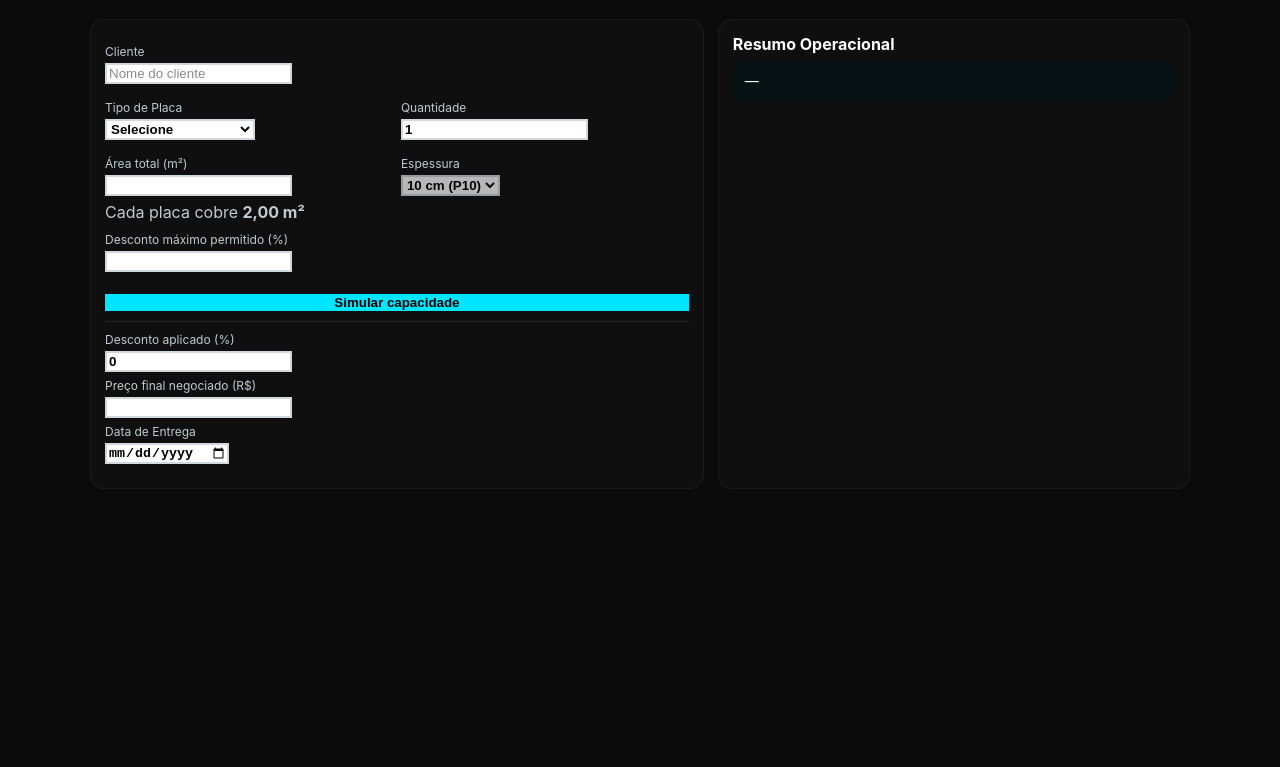
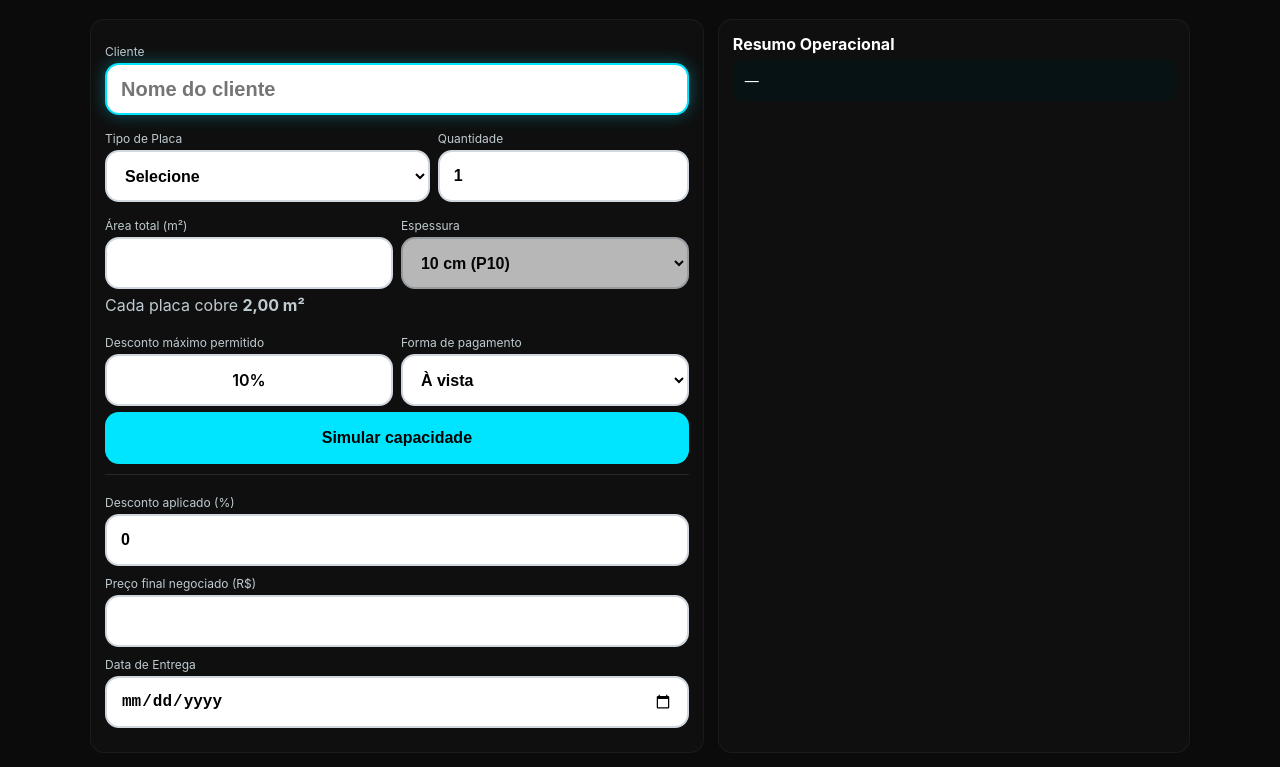
Before and after one commit to jornadasaosucesso/fast-eps, a plain HTML site: page orcamento.html in a window 1280 px wide. Shown: the part 56-823 px from the top of the page. Before the commit the page ends 800 px from the top, so only its background shows below. Drawn offline with nearby package versions, Linux system fonts and the light colour scheme.

Commit message:
Backup automatico antes do pull - 16/12/2025 11:06:28,70

```diff
--- a/orcamento.html
+++ b/orcamento.html
@@ -5,7 +5,6 @@
 <meta name="viewport" content="width=device-width,initial-scale=1" />
 <title>Orçamento — FAST EPS</title>
 
-    <!-- PDF -->
 <script src="https://cdnjs.cloudflare.com/ajax/libs/jspdf/2.5.1/jspdf.umd.min.js"></script>
 
 <style>
@@ -42,7 +41,9 @@
   border:1px solid rgba(255,255,255,.05);
 }
 label{font-size:12px;color:var(--muted)}
-    input, select {
+
+/* REMOVIDO ESTILO CONFLITANTE ANTIGO */
+/* input, select {
   background: #ffffff;
   color: #000000;
   border: 2px solid #d0d7de;
@@ -58,7 +59,8 @@
   outline: none;
   border-color: var(--accent);
   box-shadow: 0 0 0 2px rgba(0,229,255,0.2);
-    }
+} */
+
 .row{display:flex;gap:8px}
 .row>*{flex:1}
 .card label {
@@ -66,16 +68,21 @@
   display: block;
 }
 
-    input, select {
+/* REMOVIDO ESTILO CONFLITANTE ANTIGO */
+/* input, select {
   margin-top: 4px;
-    }
+} */
 
 hr {
   margin: 18px 0;
 }
 
 button.btn {
-      margin-top: 12px;
+  /* margin-top: 12px; Adicionado no HTML com a div .campo */
+  height: 52px; /* Padronizado para a altura dos campos */
+  font-size: 16px;
+  padding: 0 14px; /* Ajuste de padding */
+  border-radius: 14px; /* Padronizado para a borda dos campos */
 }
 
 .btn{
@@ -99,6 +106,175 @@
 .hidden{display:none}
 hr{border:none;border-top:1px solid rgba(255,255,255,.1);margin:10px 0}
 ul{padding-left:18px;margin:6px 0}
+
+/* =========================
+RESUMO OPERACIONAL
+========================= */
+.resumo-card{
+  display:flex;
+  flex-direction:column;
+}
+
+.resumo-header{
+  font-weight:700;
+  margin-bottom:8px;
+  padding-bottom:8px;
+  border-bottom:1px solid rgba(255,255,255,.12);
+}
+
+/* =========================
+  RESPONSIVO – CELULAR
+========================= */
+@media (max-width: 900px){
+  .wrap{
+    grid-template-columns:1fr;
+  }
+
+.resumo-card{
+  margin-top:10px;
+}
+}
+/* REMOVIDO ESTILO ANTIGO */
+/* .desconto-fixo{
+  display:inline-flex;
+  align-items:center;
+  justify-content:center;
+
+  margin-top:6px;
+  padding:6px 14px;
+  min-width:64px;
+
+  background:#ffffff;
+  color:#000000;
+
+  border-radius:10px;
+  border:2px solid #d0d7de;
+
+  font-weight:700;
+  font-size:14px;
+} */
+
+/* REMOVIDO ESTILO CONFLITANTE ANTIGO */
+/* #cliente{
+  font-size:18px;
+  padding:12px 14px;
+  font-weight:700;
+
+  border:2px solid var(--accent);
+  border-radius:12px;
+
+  background:#ffffff;
+  color:#000;
+
+  box-shadow:0 0 12px rgba(0,229,255,.35);
+} */
+
+/* REMOVIDO ESTILO CONFLITANTE ANTIGO DE PAGAMENTO */
+/* .pagamento{
+  width:100%;
+  padding:8px 10px;
+  font-size:14px;
+  font-weight:600;
+
+  background:#f2f2f2;
+  color:#666;
+
+  border:2px dashed #bfcbd0;
+  border-radius:10px;
+
+  cursor:not-allowed;
+} */
+
+@media(max-width:600px){
+  /* #cliente{ REMOVIDO */
+    /* font-size:16px; REMOVIDO */
+  /* } REMOVIDO */
+
+  .row{
+    flex-direction:column;
+  }
+}
+/* REMOVIDO ESTILO CONFLITANTE ANTIGO DE CAMPO CLIENTE */
+/* .campo-cliente input{
+  width:100%;
+  height:56px;
+  font-size:20px;
+  font-weight:600;
+  padding:12px 16px;
+  border-radius:14px;
+  border:2px solid #00eaff;
+  background:#fff;
+  box-shadow:0 0 18px rgba(0,234,255,.35);
+} */
+
+.col-maior{
+  flex:2;
+}
+
+.col-menor{
+  flex:1;
+}
+/* REMOVIDO ESTILO CONFLITANTE ANTIGO DE SELECT */
+/* select{
+  width:100%;
+  height:44px;
+  font-size:16px;
+  border-radius:10px;
+} */
+
+/* =========================
+  PADRÃO ÚNICO DE CAMPOS
+========================= */
+
+.campo{
+  display:flex;
+  flex-direction:column;
+  gap:4px; /* Altura de 4px entre label e input */
+}
+
+/* ESTILO PADRÃO PARA TODOS OS INPUTS/SELECTS */
+.campo input,
+.campo select,
+.campo .campo-fixo{
+  height:52px; /* Altura padronizada */
+  padding:12px 14px;
+  font-size:16px;
+  font-weight:600;
+
+  background:#ffffff;
+  color:#000;
+
+  border-radius:14px;
+  border:2px solid #d0d7de;
+
+  transition:.2s;
+}
+
+/* foco */
+.campo input:focus,
+.campo select:focus{
+  border-color:#00e5ff;
+  box-shadow:0 0 0 3px rgba(0,229,255,.25);
+  outline:none;
+}
+
+/* CAMPO CLIENTE - MANTENDO O DESTAQUE/COR, MAS PADRONIZANDO A ALTURA COM O ESTILO ACIMA */
+.campo-cliente input{
+  /* height:60px; REMOVIDO PARA USAR 52PX PADRÃO */
+  font-size:20px;
+  font-weight:700;
+
+  border-color:#00e5ff;
+  box-shadow:0 0 16px rgba(0,229,255,.35);
+}
+
+.campo-fixo{
+  display:flex;
+  align-items:center;
+  justify-content:center;
+  font-weight:700;
+}
+
 </style>
 </head>
 
@@ -108,32 +284,35 @@
 <h1>Orçamento — FAST EPS</h1>
 
 <div class="card">
-
-    <label>Cliente</label>
-    <input id="cliente" placeholder="Nome do cliente">
-
-    <div class="row" style="margin-top:6px">
-      <div>
-        <label>Tipo de Placa</label>
-        <select id="produto">
-          <option value="">Selecione</option>
-          <option value="painel_p10_50g">Placa Interna (50G)</option>
-          <option value="painel_p10_65g">Placa Externa (65G)</option>
-        </select>
-      </div>
-      <div>
-        <label>Quantidade</label>
-        <input id="quantidade" type="number" min="1" value="1">
+<div class="row">
+  <div class="campo campo-cliente"> <label>Cliente</label>
+    <input id="cliente" type="text" placeholder="Nome do cliente">
   </div>
 </div>
 
+
+<div class="row" style="margin-top:6px"> <div class="col-maior">
+    <div class="campo"> <label>Tipo de Placa</label>
+      <select id="tipoPlaca">
+        <option>Selecione</option>
+        <option value="painel_p10_50g">EPS Padrão</option>
+        <option value="painel_p10_65g">EPS Estrutural</option>
+      </select>
+    </div>
+  </div>
+
+  <div class="col-menor">
+    <div class="campo"> <label>Quantidade</label>
+      <input id="quantidade" type="number" value="1" maxlength="6"> </div>
+  </div>
+
+</div>
+
     <div class="row" style="margin-top:6px">
-      <div>
-        <label>Área total (m²)</label>
-        <input id="area" type="number">
+      <div class="campo"> <label>Área total (m²)</label>
+        <input id="area" type="number" maxlength="6">
       </div>
-      <div>
-        <label>Espessura</label>
+      <div class="campo"> <label>Espessura</label>
         <select disabled>
           <option>10 cm (P10)</option>
         </select>
@@ -144,25 +323,48 @@
       Cada placa cobre <b>2,00 m²</b>
     </div>
 
-    <label style="margin-top:10px">Desconto máximo permitido (%)</label>
-    <input id="descontoMax" type="number" readonly>
+    <div class="row" style="margin-top:10px">
 
-    <div class="row" style="margin-top:10px">
-      <button class="btn" onclick="simular()">Simular capacidade</button>
+  <div class="campo"> <label>Desconto máximo permitido</label>
+    <div class="campo-fixo">
+    <span id="descontoMaxTexto">10%</span>
+  </div>
+  </div>
+
+<div class="campo">
+  <label>Forma de pagamento</label>
+  <select> <option>À vista</option>
+    <option>PIX</option>
+    <option>Boleto</option>
+    <option>Cartão</option>
+    <option>Parcelado</option>
+  </select>
+</div>
+
+</div>
+
+<input id="descontoMax" type="hidden" value="10">
+
+<div class="campo" style="margin-top:6px"> <button class="btn" style="width:100%" onclick="simular()">
+    Simular capacidade
+  </button>
 </div>
 
     <hr>
 
-    <label style="margin-top:6px">Desconto aplicado (%)</label>
-    <input id="descontoAplicado" type="number" value="0" oninput="recalcularDesconto()">
+<div class="campo"> <label>Desconto aplicado (%)</label>
+    <input id="descontoAplicado" type="number" value="0" oninput="recalcularDesconto()" maxlength="6">
+</div>
 
-    <label style="margin-top:6px">Preço final negociado (R$)</label>
-    <input id="precoFinal" type="text" oninput="recalcularPrecoFinal()">
+<div class="campo"> <label>Preço final negociado (R$)</label>
+    <input id="precoFinal" type="text" oninput="recalcularPrecoFinal()" maxlength="9"> </div>
 
-    <label style="margin-top:6px">Data de Entrega</label>
+<div class="campo"> <label>Data de Entrega</label>
     <input id="dataEntrega" type="date">
+</div>
 
     <div class="row" style="margin-top:10px">
+
       <button class="btn btn-danger hidden" id="btnConfirmar" onclick="confirmarVenda()">
         ✅ Confirmar Venda
 
@@ -171,7 +373,6 @@
 
     </div>
 
-    <!-- PAINEL DIREITO -->
     <div class="card">
     <strong>Resumo Operacional</strong>
     <div id="resumo" class="summary" style="margin-top:6px">—</div>
@@ -243,10 +444,8 @@ function formatBR(valor){
   });
 }
 
-// Converte texto BR para número JS
 function parseBR(valor){
   if(!valor) return 0;
-  // Remove pontos de milhar e troca a vírgula decimal por ponto
   return Number(valor.replace(/\./g,'').replace(',','.'));
 }
 
@@ -254,7 +453,6 @@ function aplicarMascaraMonetaria(el){
   el.addEventListener('input', () => {
     let v = el.value.replace(/\D/g,'');
     v = (Number(v) / 100).toFixed(2);
-    // Usa formatBR para exibir o valor com vírgula e ponto
     el.value = formatBR(Number(v));
   });
 }
@@ -265,7 +463,6 @@ function consumoTotal(produto, qtd){
   const r = receitas[produto];
   const total = {};
   for(const k in r.itens){
-    // Calcula o consumo total incluindo o fator de perda
     total[k] = r.itens[k] * qtd * (1 + r.fator);
   }
   return total;
@@ -276,14 +473,12 @@ function detalharCustoInsumos(produto, qtd){
   const detalhes = {};
   let totalCustoDireto = 0;
 
-  // 1. Detalhamento dos Insumos
   for(const k in r.itens){
     const custoUnitario = precoInsumos[k] || 0;
     const consumoPorPlaca = r.itens[k] * (1 + r.fator);
     const custoPorPlaca = consumoPorPlaca * custoUnitario;
     totalCustoDireto += custoPorPlaca;
 
-    // Armazena o custo por placa para o relatório
     detalhes[k] = custoPorPlaca;
   }
 
@@ -291,7 +486,6 @@ function detalharCustoInsumos(produto, qtd){
 }
 
 function custoTotalPorPlaca(produto){
-  // Usa o total calculado no detalhamento
   const { totalCustoDireto } = detalharCustoInsumos(produto, 1);
   return (
     totalCustoDireto +
@@ -306,14 +500,13 @@ function precificacao(produto, margem = margemPadrao){
   const precoPlaca = custoPlaca * (1 + margem);
 
   return {
-    custoDiretoPlaca: totalCustoDireto, // Custo Direto total de 1 placa
+    custoDiretoPlaca: totalCustoDireto,
     custoPlaca,
     precoPlaca,
     lucroPlaca: precoPlaca - custoPlaca,
-    detalhesInsumos: detalhes // Detalhe de cada insumo
+    detalhesInsumos: detalhes
   };
 }
-
 
 function capacidade(produto){
   const r = receitas[produto];
@@ -363,18 +556,15 @@ function recalcularPrecoFinal(){
   if(!contextoAtual) return;
 
   const precoSugerido = contextoAtual.precificacao.precoSugeridoTotal;
-  // Usa parseBR para ler o valor formatado do input
   const precoFinal = parseBR(precoFinalEl.value);
 
   const descontoMax = Number(descontoMaxEl.value || 0);
   const precoMinimo = calcularPrecoMinimo(precoSugerido, descontoMax);
 
-  // Calcula o desconto real
   const desconto = ((precoSugerido - precoFinal) / precoSugerido) * 100;
 
   if(precoFinal < precoMinimo){
     alert("⚠️ Preço abaixo do mínimo permitido!");
-    // Formata o preço mínimo para BR antes de injetar
     precoFinalEl.value = formatBR(precoMinimo);
     return recalcularPrecoFinal();
   }
@@ -395,6 +585,9 @@ function atualizarResumoDesconto(precoFinal, desconto){
 }
 
 /* ================= PRINCIPAIS ================= */
+// Adicionei produtoEl.value, pois estava faltando na simulação original
+// O valor do descontoMaxEl.value será definido na função simular
+// descontoMaxEl.value = 10;
 
 function simular(){
   const cliente = clienteEl.value || '—';
@@ -402,7 +595,11 @@ function simular(){
   const qtd = Number(qtdEl.value);
   const area = Number(areaEl.value);
 
-  if(!produto || !qtd || qtd <= 0) return;
+  // Alterado o campo de validação: produtoEl.value não estava sendo usado na lógica original do HTML, o select não tinha ID/Value
+  if(!produto || produto === 'Selecione' || !qtd || qtd <= 0) {
+    alert("Preencha Tipo de Placa e Quantidade.");
+    return;
+  }
 
   const cap = capacidade(produto);
   const compras = comprasNecessarias(produto, qtd);
@@ -485,7 +682,6 @@ html += `
 }
 
 function confirmarVenda(){
-  // Usa parseBR para ler o valor formatado do input
   const preco = parseBR(precoFinalEl.value);
   const desconto = contextoAtual.negociacao?.descontoAplicado || 0;
   const dataEntrega = dataEntregaEl.value;
@@ -515,11 +711,10 @@ function gerarPDF(v){
   const { jsPDF } = window.jspdf;
   const doc = new jsPDF();
 
-  const ACCENT_COLOR = '#00e5ff'; // Cor de destaque (Azul Ciano)
-  const TEXT_COLOR = '#000000'; // Cor principal do texto (Preto)
-  const DETAIL_COLOR = '#444444'; // Cor para detalhes menores (Cinza Escuro)
-  //const custoAdicionalTotal = (custoOperacionalPorPlaca + custoFixoPorPlaca) * v.qtd;
-  let y = 15; // Posição inicial Y
+  const ACCENT_COLOR = '#00e5ff';
+  const TEXT_COLOR = '#000000';
+  const DETAIL_COLOR = '#444444';
+  let y = 15;
 
   // ====================================
   // 1. CABEÇALHO
@@ -530,14 +725,13 @@ function gerarPDF(v){
   doc.text("ORÇAMENTO — FAST EPS", 14, y);
   y += 8;
 
-  // Data da Venda
   doc.setFontSize(9);
   doc.setTextColor(DETAIL_COLOR);
   doc.setFont('helvetica', 'normal');
   doc.text(`Gerado em: ${new Date().toLocaleDateString('pt-BR')}`, 14, y);
   y += 5;
   doc.setDrawColor(ACCENT_COLOR);
-  doc.line(14, y, 196, y); // Linha separadora
+  doc.line(14, y, 196, y);
   y += 7;
 
   // ====================================
@@ -575,7 +769,6 @@ function gerarPDF(v){
   doc.text(`R$ ${formatBR(v.precificacao.custoDiretoPlaca)}`, 180, y, { align: 'right' });
   y += 5;
 
-  // Detalhe dos Insumos (Linha por linha)
   for(const insumo in v.precificacao.detalhesInsumos){
       const valor = v.precificacao.detalhesInsumos[insumo];
       doc.text(`- ${insumo.charAt(0).toUpperCase() + insumo.slice(1)}`, 22, y);
@@ -592,7 +785,6 @@ function gerarPDF(v){
   doc.text(`R$ ${formatBR(custoFixoPorPlaca)}`, 180, y, { align: 'right' });
   y += 5;
 
-  // Custo Total da Placa (Destaque)
   y += 3;
   doc.setFontSize(12);
   doc.setTextColor(ACCENT_COLOR);
@@ -620,7 +812,6 @@ function gerarPDF(v){
   doc.text(`${formatBR(v.negociacao.descontoAplicado)}%`, 180, y, { align: 'right' });
   y += 5;
 
-  // Preço Final (Destaque)
   y += 3;
   doc.setFontSize(12);
   doc.setTextColor(ACCENT_COLOR);
@@ -628,7 +819,6 @@ function gerarPDF(v){
   doc.text(`PREÇO FINAL NEGOCIADO:`, 18, y);
   doc.text(`R$ ${formatBR(v.negociacao.precoFinal)}`, 180, y, { align: 'right' });
   y += 10;
-  // Removido o bloco duplicado de Preço Final que estava aqui.
 
   // ====================================
   // 5. NECESSIDADE DE COMPRAS
@@ -648,7 +838,6 @@ function gerarPDF(v){
       doc.setFontSize(9);
       doc.setFont('helvetica', 'bold');
 
-      // Cabeçalhos da Tabela
       doc.text("INSUMO", 18, y);
       doc.text("FALTA", 80, y);
       doc.text("PREÇO UN.", 120, y);
@@ -656,7 +845,7 @@ function gerarPDF(v){
       y += 3;
 
       doc.setDrawColor(DETAIL_COLOR);
-      doc.line(14, y, 196, y); // Linha de cabeçalho
+      doc.line(14, y, 196, y);
       y += 5;
 
       doc.setFontSize(10);
@@ -668,7 +857,6 @@ function gerarPDF(v){
           const custoItem = falta * precoUnitario;
           custoTotalReposicao += custoItem;
 
-          // Colunas
           doc.text(k.charAt(0).toUpperCase() + k.slice(1), 18, y);
           doc.text(falta.toFixed(2), 80, y);
           doc.text(`R$ ${formatBR(precoUnitario)}`, 120, y);
@@ -679,7 +867,7 @@ function gerarPDF(v){
       // Total da Reposição (Destaque)
       y += 3;
       doc.setDrawColor(DETAIL_COLOR);
-      doc.line(14, y, 196, y); // Linha de total
+      doc.line(14, y, 196, y);
       y += 4;
 
       doc.setFont('helvetica', 'bold');
@@ -694,24 +882,16 @@ function gerarPDF(v){
   // 6. RESUMO FINANCEIRO EXECUTIVO
   // ====================================
 
-// ... (Continuação da função gerarPDF(v) após a seção 5. NECESSIDADE DE COMPRAS)
-
-  // ====================================
-  // 6. RESUMO FINANCEIRO EXECUTIVO (REVISADO PARA O ENGENHEIRO)
-  // ====================================
-
-  // CÁLCULOS NECESSÁRIOS:
   const custoDiretoTotalVenda = v.precificacao.custoDiretoPlaca * v.qtd;
   const custoAdicionalTotal = (custoOperacionalPorPlaca + custoFixoPorPlaca) * v.qtd;
   const lucroReal = v.preco - v.precificacao.custoTotal;
 
-  // Usamos o cálculo de capacidade para a mensagem de clareza
   const cap = capacidade(v.produto);
   const placasNoEstoque = cap.max >= v.qtd ? v.qtd : cap.max;
-  const placasFaltantes = v.qtd - placasNoEstoque; // Se for negativo (tem estoque), será 0
+  const placasFaltantes = v.qtd - placasNoEstoque;
 
   doc.setDrawColor(200);
-  doc.line(14, y, 196, y); // Linha separadora
+  doc.line(14, y, 196, y);
   y += 7;
 
   doc.setFont('helvetica', 'bold');
@@ -727,19 +907,18 @@ function gerarPDF(v){
   // 6.1 DADOS DA VENDA
   // ====================================
 
-  // VENDA EXECUTADA (Destaque do valor)
   doc.setFont('helvetica', 'bold');
   doc.text(`VENDA EXECUTADA (${v.qtd} PLACAS):`, 18, y);
   doc.text(`R$ ${formatBR(v.negociacao.precoFinal)}`, 180, y, { align: 'right' });
   y += 5;
-  doc.setFont('helvetica', 'normal'); // Volta ao normal
+  doc.setFont('helvetica', 'normal');
 
   // CUSTO TOTAL DO ORÇAMENTO (Custo Padrão)
   doc.text(`CUSTO TOTAL DE REFERÊNCIA (Padrão Contábil):`, 18, y);
   doc.text(`R$ ${formatBR(v.precificacao.custoTotal)}`, 180, y, { align: 'right' });
   y += 5;
 
-  // GANHO REAL DE VENDA (Lucro) - Destaque
+  // GANHO REAL DE VENDA (Lucro)
   doc.setFont('helvetica', 'bold');
   doc.setTextColor(ACCENT_COLOR);
   doc.text(`GANHO REAL DE VENDA (Lucro):`, 18, y);
@@ -748,7 +927,6 @@ function gerarPDF(v){
   doc.setFont('helvetica', 'normal');
   doc.setTextColor(TEXT_COLOR);
 
-  // Linha Separadora de Detalhes
   doc.setDrawColor(DETAIL_COLOR);
   doc.line(14, y, 196, y);
   y += 5;
@@ -757,35 +935,28 @@ function gerarPDF(v){
   // 6.2 CUSTOS DE CAMPO E FLUXO DE CAIXA
   // ====================================
 
-  // CUSTO DIRETO DA VENDA (Insumos totais, para contraste com o total)
   doc.text(`CUSTO DE INSUMOS DA VENDA (${v.qtd} PLACAS):`, 18, y);
   doc.text(`R$ ${formatBR(custoDiretoTotalVenda)}`, 180, y, { align: 'right' });
   y += 5;
 
-  // CUSTO FIXO E OPERACIONAL
   doc.text(`OPERAÇÃO E CUSTOS FIXOS:`, 18, y);
   doc.text(`R$ ${formatBR(custoAdicionalTotal)}`, 180, y, { align: 'right' });
   y += 5;
 
-
-  // TOTAL PERSONALIZADO (Custo Direto + Custo Operacional/Fixo)
  doc.setFont('helvetica', 'bold');
   const custoDaVenda = custoDiretoTotalVenda + custoAdicionalTotal;
   doc.text(`TOTAL PERSONALIZADO DE CUSTO:`, 18, y);
   doc.text(`R$ ${formatBR(custoDaVenda)}`, 180, y, { align: 'right' });
   y += 10;
 
-  // FIM DO NOVO BLOCO
-
   doc.save(`venda_${v.cliente}_${Date.now()}.pdf`);
 }
 
 
 /* ================= ELEMENTOS ================= */
-// 1. DECLARE TODOS OS ELEMENTOS PRIMEIRO
 const clienteEl = document.getElementById('cliente');
-const produtoEl = document.getElementById('produto');
-const qtdEl = document.getElementById('quantidade');
+const produtoEl = document.getElementById('tipoPlaca'); // Corrigido ID
+const qtdEl = document.getElementById('quantidade'); // Corrigido ID
 const areaEl = document.getElementById('area');
 const resumo = document.getElementById('resumo');
 const btnConfirmar = document.getElementById('btnConfirmar');
@@ -793,10 +964,6 @@ const dataEntregaEl = document.getElementById('dataEntrega');
 const descontoMaxEl = document.getElementById('descontoMax');
 const descontoAplicadoEl = document.getElementById('descontoAplicado');
 const precoFinalEl = document.getElementById('precoFinal');
-// A variável precoVenda não existe no seu HTML e está ok deixar comentada/removida:
-// const precoVenda = document.getElementById('precoVenda');
-
-// 2. ADICIONE OS LISTENERS E CHAME AS FUNÇÕES DEPOIS DA DECLARAÇÃO
 
 precoFinalEl.addEventListener('blur', () => {
     // Usa parseBR para garantir que limpa a formatação ao focar/desfocar
```
Also changed, not shown: index.html (+17 -26 lines). Lines whose indentation alone changed are shown as unchanged.
